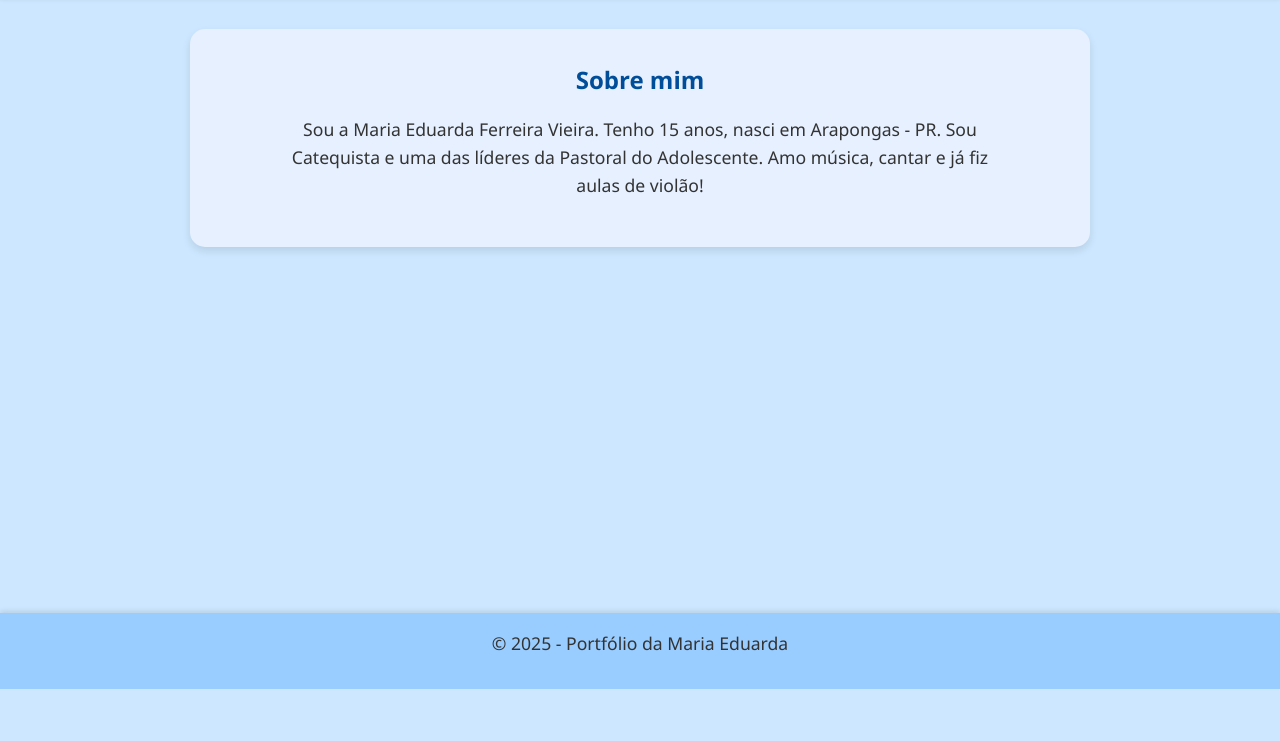
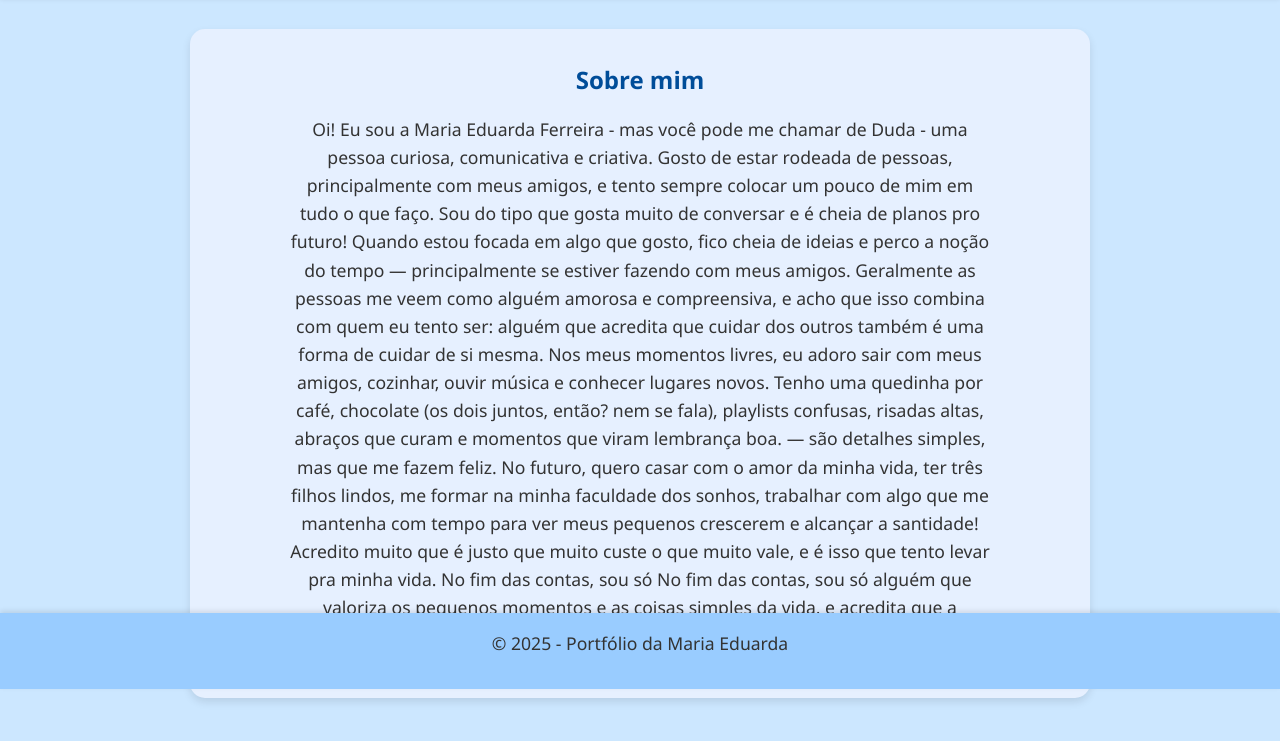
Before and after one commit to dudasesc/portifolio, a plain HTML site: page sobre.html in a window 1280 px wide. Shown: the part 111-852 px from the top of the page. Before the commit the page ends 800 px from the top, so only its background shows below. Drawn offline with Linux system fonts and the light colour scheme.

Commit message:
sobre.html

```diff
--- a/sobre.html
+++ b/sobre.html
@@ -22,9 +22,16 @@
     <section id="sobre">
       <h2>Sobre mim</h2>
       <p>
-        Sou a Maria Eduarda Ferreira Vieira. Tenho 15 anos, nasci em Arapongas - PR.
-        Sou Catequista e uma das líderes da Pastoral do Adolescente.
-        Amo música, cantar e já fiz aulas de violão!
+ Oi! Eu sou a Maria Eduarda Ferreira - mas você pode me chamar de Duda - uma pessoa curiosa, comunicativa e criativa.
+Gosto de estar rodeada de pessoas, principalmente com meus amigos, e tento sempre colocar um pouco de mim em tudo o que faço.
+Sou do tipo que gosta muito de conversar e é cheia de planos pro futuro!
+Quando estou focada em algo que gosto, fico cheia de ideias e perco a noção do tempo — principalmente se estiver fazendo com meus amigos.
+Geralmente as pessoas me veem como alguém amorosa e compreensiva, e acho que isso combina com quem eu tento ser: alguém que acredita que cuidar dos outros também é uma forma de cuidar de si mesma.
+Nos meus momentos livres, eu adoro sair com meus amigos, cozinhar, ouvir música e conhecer lugares novos.
+Tenho uma quedinha por café, chocolate (os dois juntos, então? nem se fala), playlists confusas, risadas altas, abraços que curam e momentos que viram lembrança boa. — são detalhes simples, mas que me fazem feliz.
+No futuro, quero casar com o amor da minha vida, ter três filhos lindos, me formar na minha faculdade dos sonhos, trabalhar com algo que me mantenha com tempo para ver meus pequenos crescerem e alcançar a santidade!
+Acredito muito que é justo que muito custe o que muito vale, e é isso que tento levar pra minha vida.
+No fim das contas, sou só No fim das contas, sou só alguém que valoriza os pequenos momentos e as coisas simples da vida, e acredita que a felicidade mora nos detalhes mais simples. 🤍
       </p>
     </section>
   </main>
```
